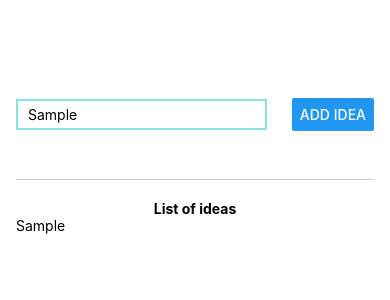
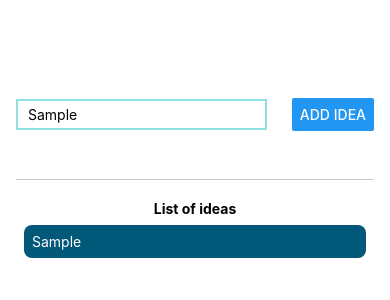
Before and after one commit to YuriiStreltsov/react-native-study, a React Native app: screen / in a window 390 px wide. Both pictures are taken after typing "Sample" into the empty fields and a click on the button "ADD IDEA". Shown: the top 300 px of the page. Built offline with nearby package versions, Linux system fonts and the light colour scheme.

Commit message:
Finishing style layout

```diff
--- a/App.js
+++ b/App.js
@@ -24,7 +24,11 @@ export default function App() {
       <View style={styles.ideaContainer}>
         <Text style={styles.ideaContainerTitle}>List of ideas</Text>
         {ideaList.length !== 0
-          ? ideaList.map((idea) => <Text key={idea}>{idea}</Text>)
+          ? ideaList.map((idea) => (
+              <View key={idea} style={styles.ideaItem}>
+                <Text style={styles.ideaItemText}>{idea}</Text>
+              </View>
+            ))
           : null}
       </View>
     </View>
@@ -60,4 +64,13 @@ const styles = StyleSheet.create({
     textAlign: "center",
     fontWeight: "bold",
   },
+  ideaItem: {
+    margin: 8,
+    padding: 8,
+    borderRadius: 8,
+    backgroundColor: "rgb(2,88,121)",
+  },
+  ideaItemText: {
+    color: "white",
+  },
 });
```
